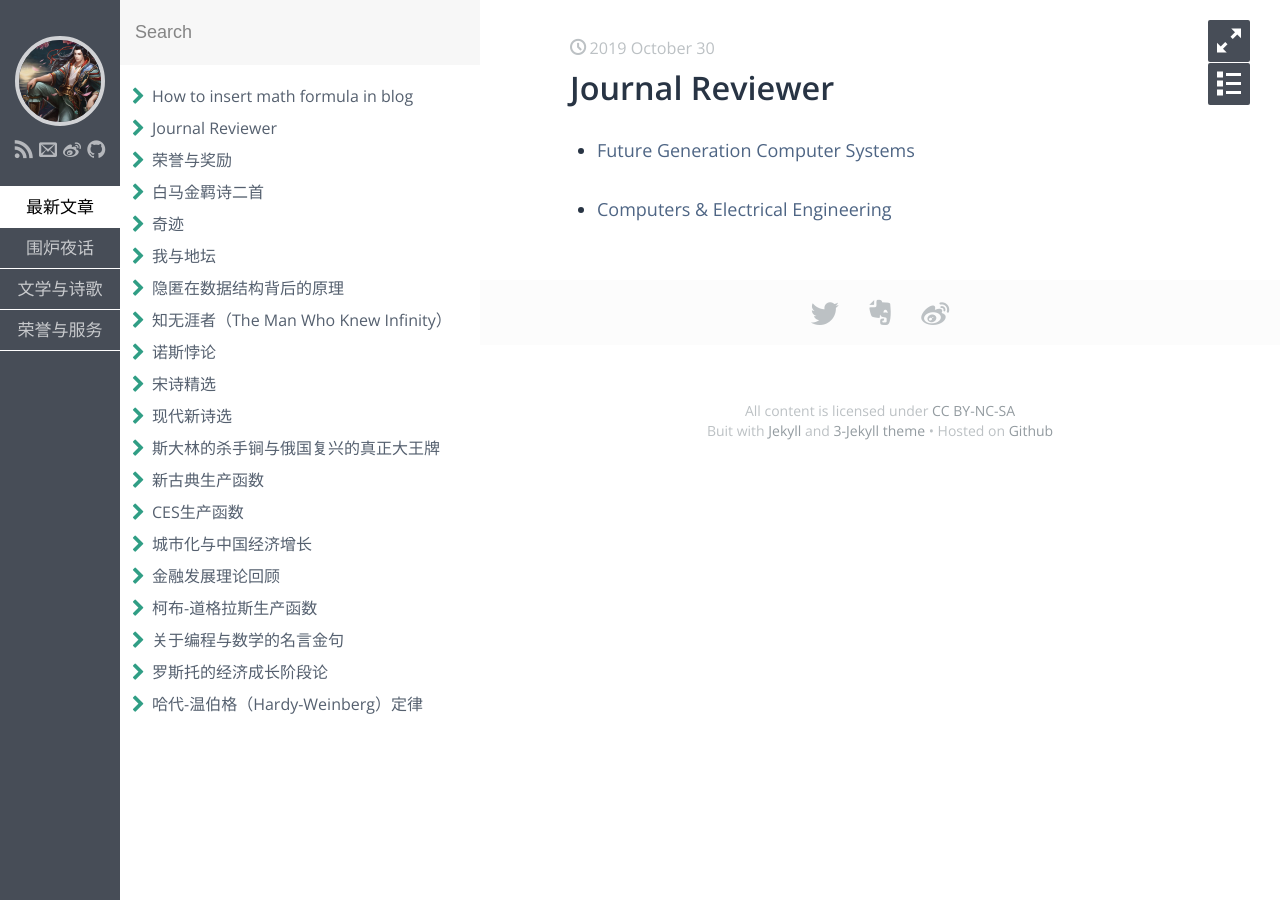
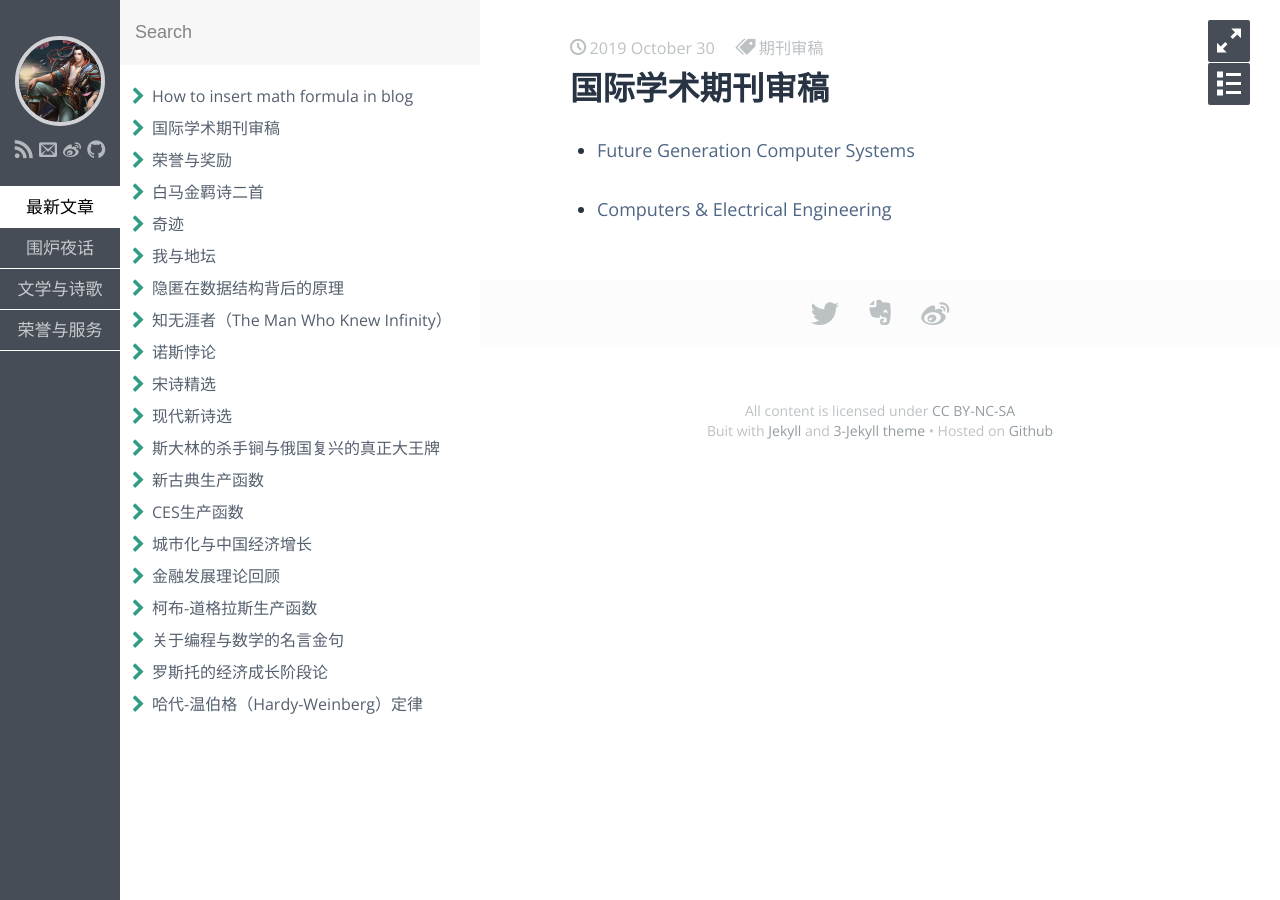
Before and after one commit to fzuo/baimafujinji, a Jekyll site: the page built from _posts/awards/2019-10-30-journal-reviewer.md, in a window 1280 px wide. Built offline with Jekyll 4.4.1, drawn with Linux system fonts in a browser that asks for light colours; some web fonts are replaced; our own code applies the rules of GitHub Pages for plain Markdown files.

Commit message:
Update 2019-10-30-journal-reviewer.md

```diff
--- a/_posts/awards/2019-10-30-journal-reviewer.md
+++ b/_posts/awards/2019-10-30-journal-reviewer.md
@@ -1,4 +1,10 @@
-
+---
+layout: post
+title: 国际学术期刊审稿
+category: 荣誉与服务
+tags: 期刊审稿
+keywords: Journal,Reviewer
+---
 
 - [Future Generation Computer Systems](https://www.sciencedirect.com/journal/future-generation-computer-systems)
 
```
